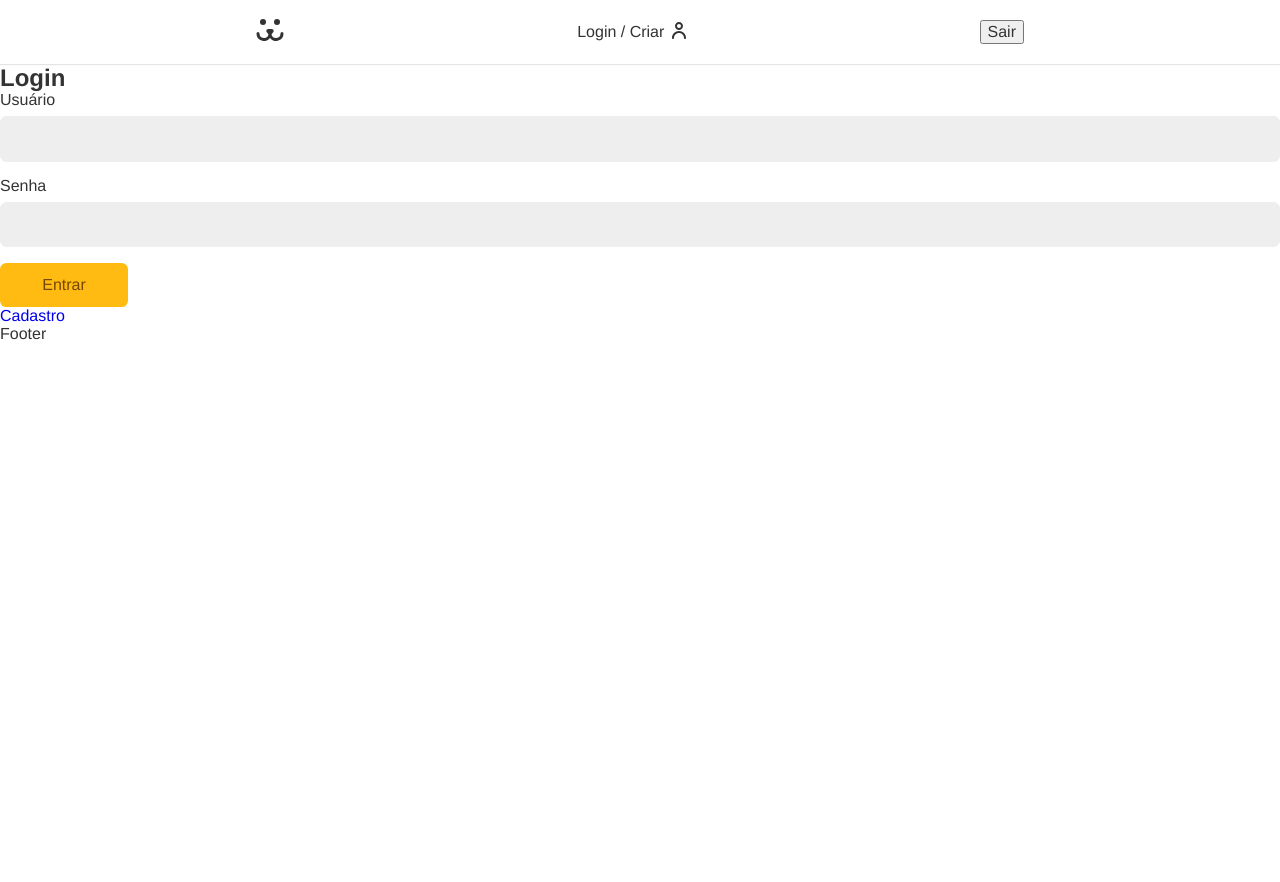
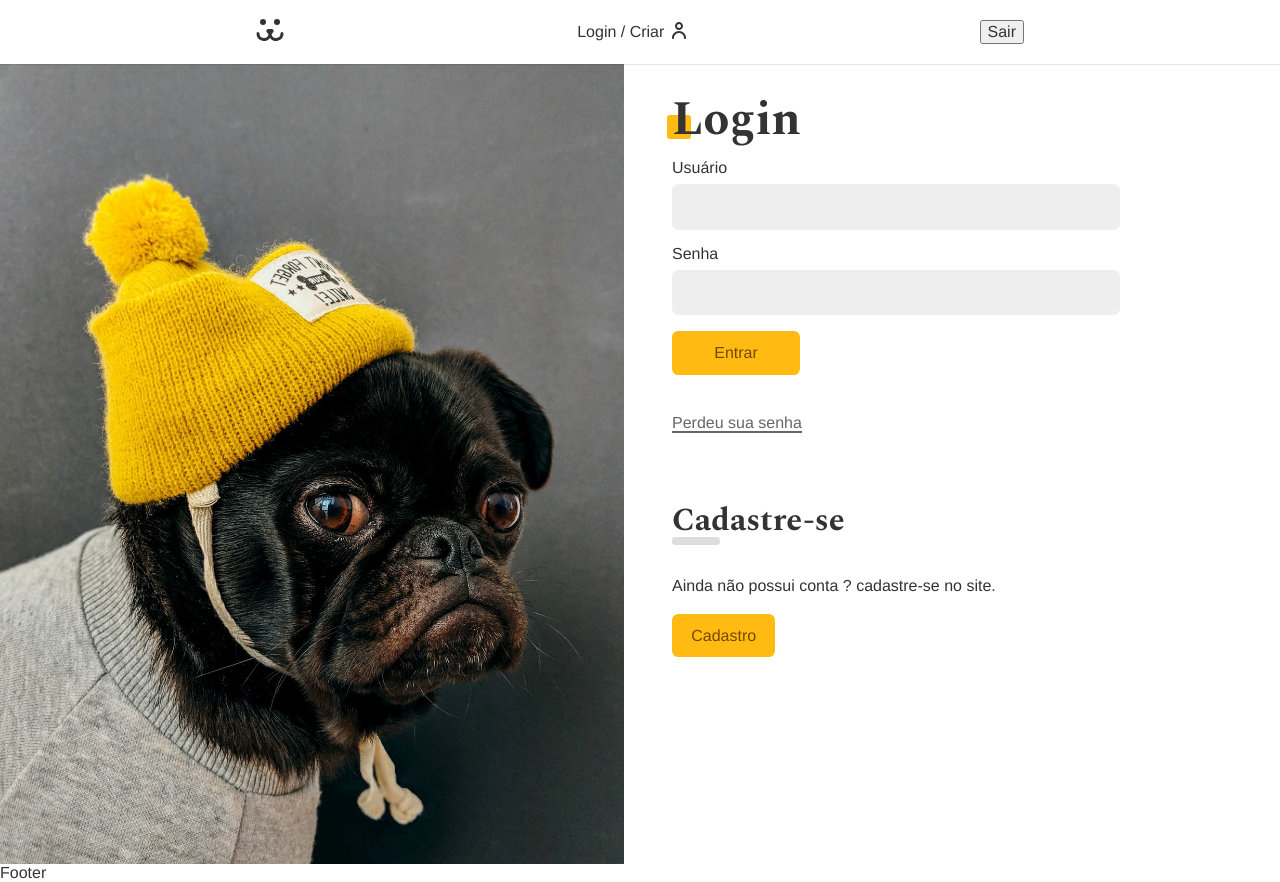
Before and after one commit to AntonyRafael/dogs, a React (Create React App) app: page /login in a window 1280 px wide. Before the commit the page ends 800 px from the top, so only its background shows below. Built offline with nearby package versions, Linux system fonts and the light colour scheme.

Commit message:
styles on Login page

```diff
--- a/src/App.css
+++ b/src/App.css
@@ -1,3 +1,5 @@
+@import url("https://fonts.googleapis.com/css2?family=Spectral:wght@700&display=swap");
+
 * {
   box-sizing: border-box;
 }
@@ -8,15 +10,20 @@ body {
   padding-top: 4rem;
   color: #333;
   --type-first: Helvetica, Arial, sans-serif;
-    --type-second: 'Spectral', Georgia;
+  --type-second: "Spectral", georgia;
   font-family: var(--type-first);
 }
 
-h1,h2,h3,h4, p {
+h1,
+h2,
+h3,
+h4,
+p {
   margin: 0;
 }
 
-ul,li {
+ul,
+li {
   list-style: none;
   padding: 0;
   margin: 0;
@@ -27,7 +34,8 @@ img {
   max-width: 100%;
 }
 
-button, input {
+button,
+input {
   display: block;
   font-size: 1rem;
   font-family: var(--type-first);
@@ -36,6 +44,7 @@ button, input {
 
 a {
   text-decoration: none;
+  color: #333;
 }
 
 .container {
@@ -43,3 +52,38 @@ a {
   padding: 0 1rem;
   margin: 0 auto;
 }
+
+.title {
+  font-family: var(--type-second);
+  line-height: 1;
+  font-size: 3rem;
+  margin: 1rem 0;
+  position: relative;
+  z-index: 1;
+}
+
+.title::after {
+  content: "";
+  display: block;
+  width: 1.5rem;
+  height: 1.5rem;
+  background: #fb1;
+  position: absolute;
+  bottom: 5px;
+  left: -5px;
+  border-radius: 0.2rem;
+  z-index: -1;
+}
+
+.animeLeft {
+  opacity: 0;
+  transform: translateX(-20px);
+  animation: animeLeft 0.3s forwards;
+}
+
+@keyframes animeLeft {
+  to {
+    opacity: 1;
+    transform: initial;
+  }
+}
--- /dev/null
+++ b/src/Components/Helper/Error.js
@@ -0,0 +1,12 @@
+import React from 'react'
+
+const Error = ({error}) => {
+    if (!error) return null
+    return (
+        <p styles={{color: '#f31', margin: '1rem 0'}}>
+            {error}
+        </p>
+    )
+}
+
+export default Error
--- a/src/Pages/Login/Login.js
+++ b/src/Pages/Login/Login.js
@@ -6,20 +6,24 @@ import LoginPasswordLost from './LoginPasswordLost'
 import LoginPasswordReset from './LoginPasswordReset'
 import { UserContext } from '../../UserContext'
 
+import styles from './Login.module.css'
+
 const Login = () => {
 
     const { login} = React.useContext(UserContext);
 
     if (login === true) return <Navigate to='/conta' />
     return (
-        <div>
+        <section className={styles.login}>
+            <div className={styles.forms}>
             <Routes>
                 <Route path="/" element={<LoginForm />} />
                 <Route path="criar" element={<LoginCreate />} />
                 <Route path="perdeu" element={<LoginPasswordLost />} />
                 <Route path="resetar" element={<LoginPasswordReset />} />
             </Routes>
-        </div>
+            </div>
+        </section>
     )
 }
 
--- /dev/null
+++ b/src/Pages/Login/Login.module.css
@@ -0,0 +1,30 @@
+.login {
+    display: grid;
+    grid-template-columns: 1fr 1fr;
+    min-height: 100vh;
+    gap: 2rem;
+}
+
+.login:before {
+    display:block;
+    content: "";
+    background: url("../../Assets/login.jpg") no-repeat center center;
+    background-size: cover;
+}
+
+.forms {
+    max-width: 30rem;
+    padding: 1rem;
+}
+
+@media (max-width: 40rem) {
+    .login {
+        grid-template-columns: 1fr;
+    }
+    .login:before {
+        display: none;
+    }
+    .forms {
+        max-width: 100%;
+    }
+}
--- a/src/Pages/Login/LoginCreate.js
+++ b/src/Pages/Login/LoginCreate.js
@@ -2,9 +2,9 @@ import React from 'react'
 
 const LoginCreate = () => {
     return (
-        <div>
+        <section className="animeLeft">
             criar
-        </div>
+        </section>
     )
 }
 
--- a/src/Pages/Login/LoginForm.js
+++ b/src/Pages/Login/LoginForm.js
@@ -4,12 +4,16 @@ import Input from "../../Components/Forms/Input/Input";
 import Button from "../../Components/Forms/Button/Button";
 import useForm from "../../Hooks/useForm";
 import { UserContext } from "../../UserContext";
+import Error from "../../Components/Helper/Error";
+
+import styles from "./LoginForm.module.css";
+import stylesBtn from "../../Components/Forms/Button/Button.module.css";
 
 const LoginForm = () => {
   const username = useForm();
   const password = useForm();
 
-  const { userLogin,error,loading } = React.useContext(UserContext);
+  const { userLogin, error, loading } = React.useContext(UserContext);
 
   async function handleSubmit(event) {
     event.preventDefault();
@@ -20,17 +24,29 @@ const LoginForm = () => {
   }
 
   return (
-    <section>
-      <h1>Login</h1>
-      <form onSubmit={handleSubmit}>
+    <section className="animeLeft">
+      <h1 className="title">Login</h1>
+      <form className={styles.form} onSubmit={handleSubmit}>
         <Input label="Usuário" type="text" name="username" {...username} />
         <Input label="Senha" type="password" name="password" {...password} />
-        {loading ? <Button disabled>Carregando...</Button> : <Button>Entrar</Button>}
-
-        {error && <p>{error}</p>}
+        {loading ? (
+          <Button disabled>Carregando...</Button>
+        ) : (
+          <Button>Entrar</Button>
+        )}
+        <Error error={error} />
       </form>
 
-      <Link to="/login/criar">Cadastro</Link>
+      <Link className={styles.perdeu} to="/login/perdeu">
+        Perdeu sua senha
+      </Link>
+      <div className={styles.cadastro}>
+        <h2 className={styles.subtitle}>Cadastre-se</h2>
+        <p>Ainda não possui conta ? cadastre-se no site.</p>
+        <Link className={stylesBtn.button} to="/login/criar">
+          Cadastro
+        </Link>
+      </div>
     </section>
   );
 };
--- /dev/null
+++ b/src/Pages/Login/LoginForm.module.css
@@ -0,0 +1,42 @@
+.form {
+    margin-bottom: 2rem;
+}
+
+.perdeu {
+    display: inline-block;
+    color: #666;
+    padding: .5rem 0;
+    line-height: 1;
+}
+
+.perdeu::after {
+    content: '';
+    height: 2px;
+    width: 100%;
+    background: currentColor;
+    display: block;
+}
+
+.cadastro {
+    margin-top: 4rem;
+}
+
+.cadastro p {
+    margin-top: 2rem;
+    margin-bottom: 2rem;
+}
+
+.subtitle {
+    font-family: var(--type-second);
+    line-height: 1;
+    font-size: 2rem;
+}
+
+.subtitle::after {
+    content: '';
+    display: block;
+    background: #ddd;
+    height: .5rem;
+    width: 3rem;
+    border-radius: .2rem;
+}
--- a/src/UserContext.js
+++ b/src/UserContext.js
@@ -40,7 +40,7 @@ export const UserStorage = ({ children }) => {
       const { url, options } = TOKEN_POST({ username, password });
       const tokenRes = await fetch(url, options);
       console.log(tokenRes);
-      if (!tokenRes.ok) throw new Error(`Error: ${tokenRes.statusText}`);
+      if (!tokenRes.ok) throw new Error(`Error: Usuário inválido`);
       const { token } = await tokenRes.json();
       window.localStorage.setItem("token", token);
       await getUser(token);
```
Lines whose indentation alone changed are shown as unchanged.
